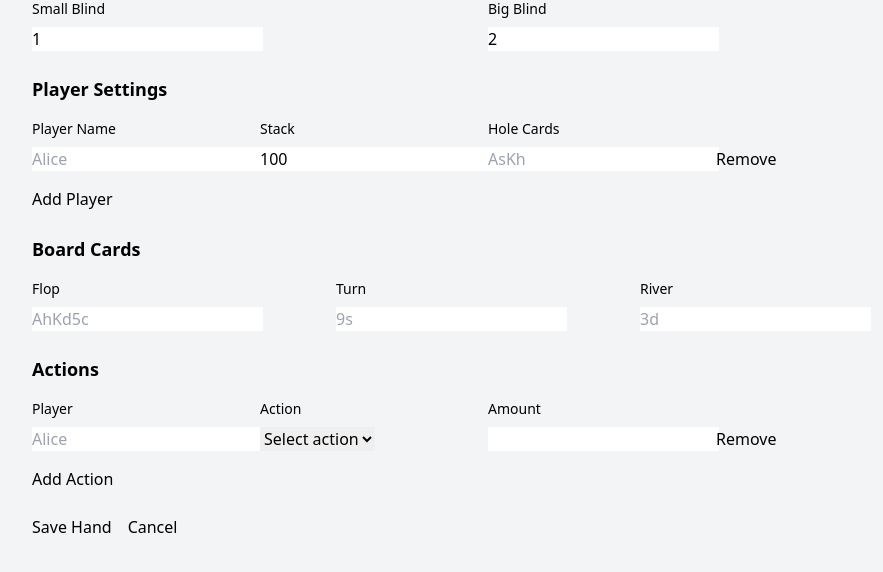
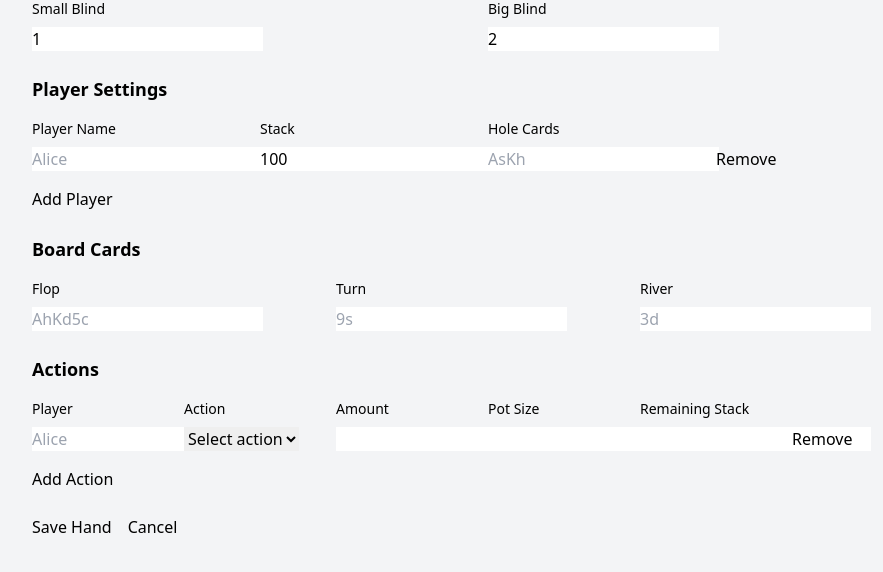
Before and after one commit to watwtat/jamnesia, a Flask app: page /input in a window 1280 px wide. Shown: the part 149-721 px from the top of the page, without its empty margins (160-1043 px from the left). Run offline with Flask 3, Linux system fonts and the light colour scheme; some libraries are stand-ins or nearby versions.

Commit message:
Add comprehensive action tracking with pot size and remaining stack
- Add pot_size field to Action model to track pot after each action
- Add remaining_stack field to Action model to track player stack after each action
- Update API endpoints to handle pot_size and remaining_stack for actions
- Update hand detail template to display pot and stack info for each action
- Update input form to include pot_size and remaining_stack fields (6-column layout)
- Update sample hand with realistic pot and stack progression
- Update tests to include pot_size and remaining_stack validation
- Update documentation to reflect new action-based tracking system
- All 74 tests passing with enhanced action tracking

🤖 Generated with [Claude Code](https://claude.ai/code)

Co-Authored-By: Claude <noreply@anthropic.com>

```diff
--- a/app.py
+++ b/app.py
@@ -170,6 +170,8 @@ def save_hand():
                 player_name=action_data['player_name'],
                 action_type=action_data['action_type'],
                 amount=action_data.get('amount', 0),
+                pot_size=action_data.get('pot_size', 0.0),
+                remaining_stack=action_data.get('remaining_stack', 0.0),
                 action_order=i
             )
             db.session.add(action)
@@ -200,11 +202,11 @@ def create_sample():
                 {'name': 'Charlie', 'stack': 150.0}
             ],
             "actions": [
-                {"player_name": "Charlie", "action_type": "fold", "street": "preflop"},
-                {"player_name": "Alice", "action_type": "raise", "amount": 6.0, "street": "preflop"},
-                {"player_name": "Bob", "action_type": "call", "street": "preflop"},
-                {"player_name": "Alice", "action_type": "bet", "amount": 8.0, "street": "flop"},
-                {"player_name": "Bob", "action_type": "fold", "street": "flop"}
+                {"player_name": "Charlie", "action_type": "fold", "street": "preflop", "pot_size": 3.0, "remaining_stack": 150.0},
+                {"player_name": "Alice", "action_type": "raise", "amount": 6.0, "street": "preflop", "pot_size": 9.0, "remaining_stack": 94.0},
+                {"player_name": "Bob", "action_type": "call", "street": "preflop", "pot_size": 15.0, "remaining_stack": 94.0},
+                {"player_name": "Alice", "action_type": "bet", "amount": 8.0, "street": "flop", "pot_size": 23.0, "remaining_stack": 86.0},
+                {"player_name": "Bob", "action_type": "fold", "street": "flop", "pot_size": 23.0, "remaining_stack": 94.0}
             ],
             "small_blind": 1.0,
             "big_blind": 2.0,
@@ -330,6 +332,8 @@ def create_sample():
                 player_name=action_data['player_name'],
                 action_type=action_data['action_type'],
                 amount=action_data.get('amount', 0),
+                pot_size=action_data.get('pot_size', 0.0),
+                remaining_stack=action_data.get('remaining_stack', 0.0),
                 action_order=i
             )
             db.session.add(action)
--- a/models.py
+++ b/models.py
@@ -68,6 +68,8 @@ class Action(db.Model):
     player_name = db.Column(db.String(50), nullable=False)
     action_type = db.Column(db.String(20), nullable=False)  # 'fold', 'call', 'bet', 'raise', 'check'
     amount = db.Column(db.Float, default=0.0)
+    pot_size = db.Column(db.Float, default=0.0)  # Pot size after this action
+    remaining_stack = db.Column(db.Float, default=0.0)  # Player's remaining stack after this action
     action_order = db.Column(db.Integer, nullable=False)  # Action sequence order
 
     def __repr__(self):
--- a/templates/hand_detail.html
+++ b/templates/hand_detail.html
@@ -55,6 +55,8 @@
                     {% if action.amount > 0 %}
                         <span class="text-sm ml-1">${{ action.amount }}</span>
                     {% endif %}
+                    <div class="text-xs text-gray-500">Pot: ${{ action.pot_size }}</div>
+                    <div class="text-xs text-gray-500">Stack: ${{ action.remaining_stack }}</div>
                 </div>
             </div>
             {% endfor %}
--- a/templates/input.html
+++ b/templates/input.html
@@ -66,7 +66,7 @@
             <div>
                 <h3 class="text-lg font-bold mb-4">Actions</h3>
                 <div id="actions-container">
-                    <div class="action-row grid md:grid-cols-4 gap-4 mb-4">
+                    <div class="action-row grid md:grid-cols-6 gap-4 mb-4">
                         <div>
                             <label class="block text-sm font-medium mb-2">Player</label>
                             <input type="text" name="action_player_0" placeholder="Alice" class="form-input" required>
@@ -85,6 +85,14 @@
                         <div>
                             <label class="block text-sm font-medium mb-2">Amount</label>
                             <input type="number" name="action_amount_0" step="0.5" class="form-input">
+                        </div>
+                        <div>
+                            <label class="block text-sm font-medium mb-2">Pot Size</label>
+                            <input type="number" name="action_pot_size_0" step="0.5" class="form-input">
+                        </div>
+                        <div>
+                            <label class="block text-sm font-medium mb-2">Remaining Stack</label>
+                            <input type="number" name="action_remaining_stack_0" step="0.5" class="form-input">
                         </div>
                         <div class="flex items-end">
                             <button type="button" class="btn btn-secondary" onclick="removeAction(this)">Remove</button>
@@ -143,7 +151,7 @@ function removePlayer(button) {
 function addAction() {
     const container = document.getElementById('actions-container');
     const newRow = document.createElement('div');
-    newRow.className = 'action-row grid md:grid-cols-4 gap-4 mb-4';
+    newRow.className = 'action-row grid md:grid-cols-6 gap-4 mb-4';
     newRow.innerHTML = `
         <div>
             <label class="block text-sm font-medium mb-2">Player</label>
@@ -163,6 +171,14 @@ function addAction() {
         <div>
             <label class="block text-sm font-medium mb-2">Amount</label>
             <input type="number" name="action_amount_${actionCount}" step="0.5" class="form-input">
+        </div>
+        <div>
+            <label class="block text-sm font-medium mb-2">Pot Size</label>
+            <input type="number" name="action_pot_size_${actionCount}" step="0.5" class="form-input">
+        </div>
+        <div>
+            <label class="block text-sm font-medium mb-2">Remaining Stack</label>
+            <input type="number" name="action_remaining_stack_${actionCount}" step="0.5" class="form-input">
         </div>
         <div class="flex items-end">
             <button type="button" class="btn btn-secondary" onclick="removeAction(this)">Remove</button>
@@ -211,12 +227,16 @@ document.getElementById('hand-form').addEventListener('submit', function(e) {
         const player = formData.get(`action_player_${i}`);
         const type = formData.get(`action_type_${i}`);
         const amount = formData.get(`action_amount_${i}`);
+        const potSize = formData.get(`action_pot_size_${i}`);
+        const remainingStack = formData.get(`action_remaining_stack_${i}`);
 
         if (player && type) {
             actions.push({
                 player_name: player,
                 action_type: type,
-                amount: amount ? parseFloat(amount) : 0
+                amount: amount ? parseFloat(amount) : 0,
+                pot_size: potSize ? parseFloat(potSize) : 0.0,
+                remaining_stack: remainingStack ? parseFloat(remainingStack) : 0.0
             });
         }
     }
```
Also changed, not shown: test_models.py (+11 -5 lines), README.md.
